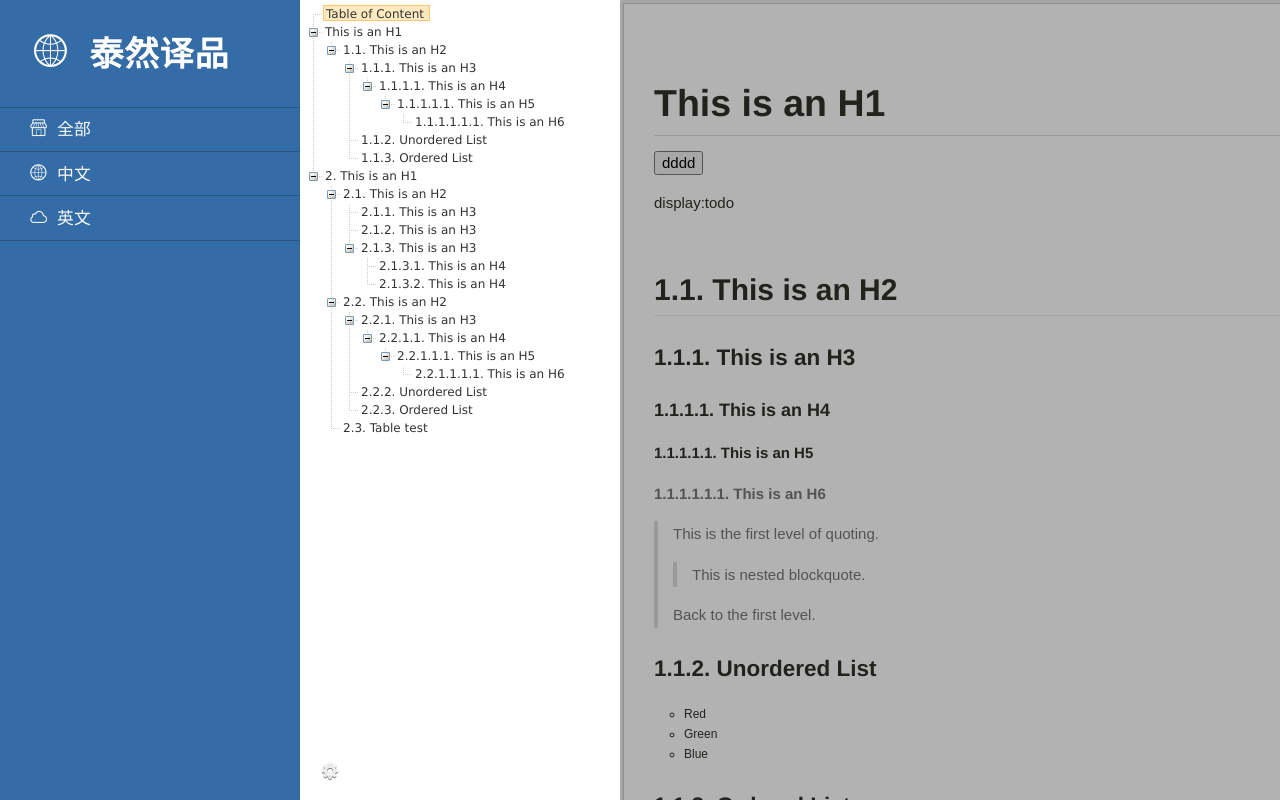
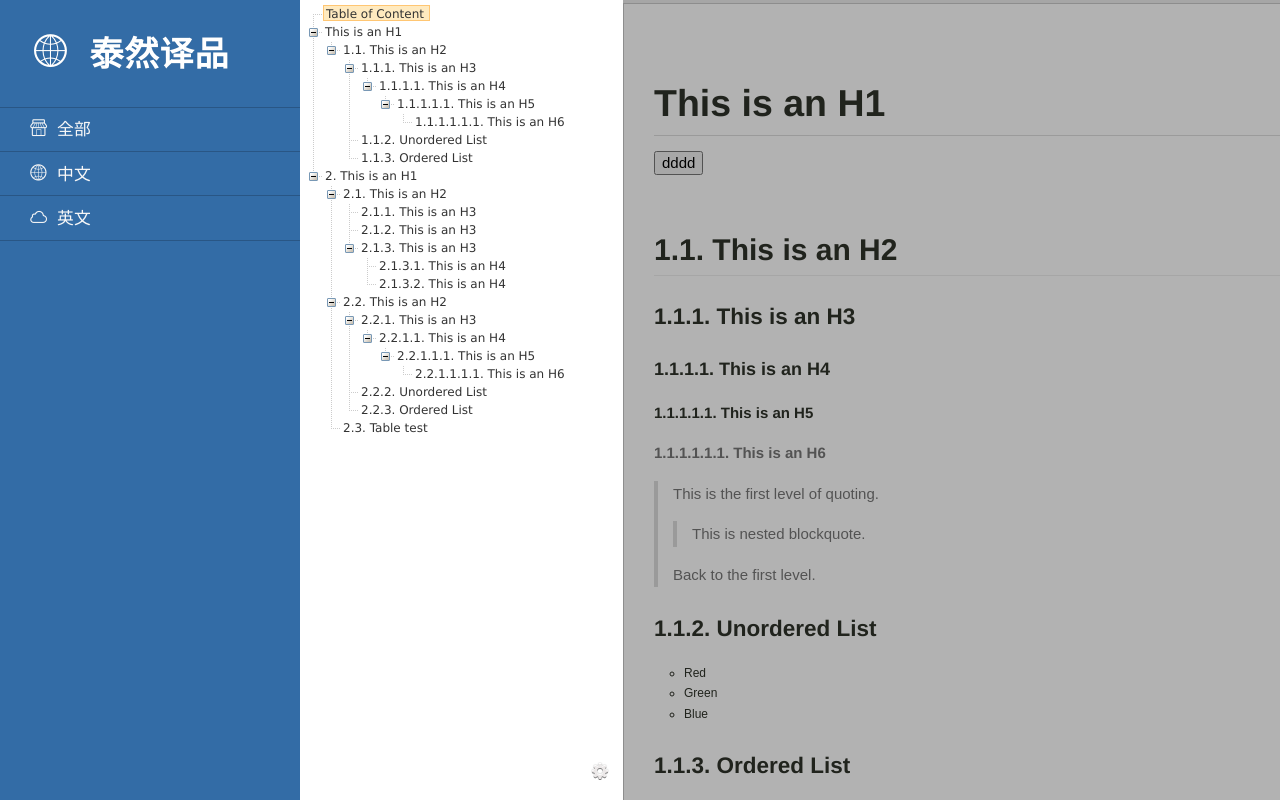
Before and after one commit to i5ting/trans-tmpl, a plain HTML site: page demo.html in a window 1280 px wide. Drawn offline with nearby package versions, Linux system fonts and the light colour scheme.

Commit message:
with default options

```diff
--- a/toc/css/demo.css
+++ b/toc/css/demo.css
@@ -253,7 +253,7 @@ a:hover, a:focus {
 	opacity: 0.7;
 	z-index: 2;
 	display: block;
-	margin: 20px 20px;
+	margin: 20px 290px;
   position:fixed;
   bottom:0px;
 }
--- a/toc/js/jquery.transtool.js
+++ b/toc/js/jquery.transtool.js
@@ -51,7 +51,7 @@
 				});
 			});
 
-			$('#normal-button').trigger('click');
+			//$('#normal-button').trigger('click');
 		});
 	}
 
--- a/toc/toc_conf.js
+++ b/toc/toc_conf.js
@@ -3,7 +3,7 @@ var jquery_ztree_toc_opts = {
     is_auto_number:true,
     documment_selector:'.markdown-body',
     ztreeStyle: {
-        width:'320px',
+        width:'323px',
         overflow: 'auto',
         position: 'fixed',
         'z-index': 1,
```
Also changed, not shown: demo.html (+1 -1 lines).
